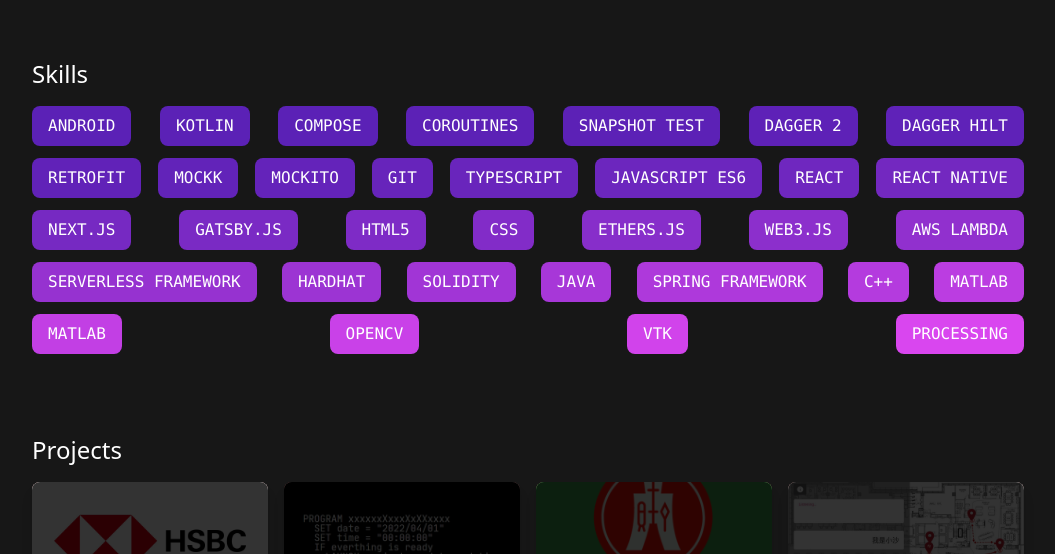
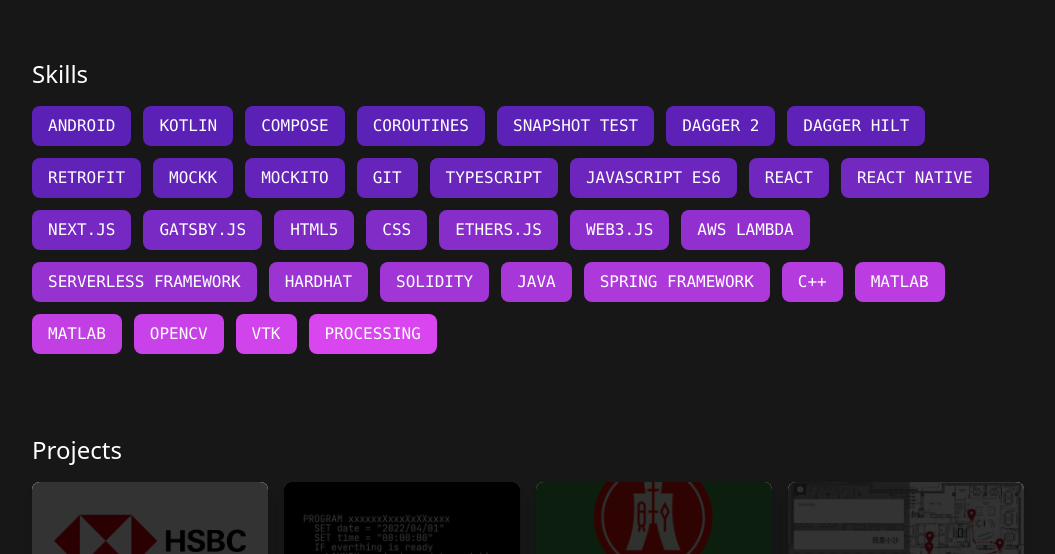
Before and after one commit to jacky-ttt/jacky-ttt.github.io, a Gatsby site: page / in a window 1280 px wide. Shown: the part 742-1296 px from the top of the page, without its empty margins (112-1167 px from the left). Built offline with nearby package versions, Linux system fonts and the light colour scheme; Gatsby itself is replaced by a stand-in of ours.

Commit message:
back to none

```diff
--- a/src/pages/index.tsx
+++ b/src/pages/index.tsx
@@ -254,7 +254,7 @@ const IndexPage = () => {
 
         <div className="animate-in fade-in slide-in-from-top-6 duration-1000">
           <p className="mt-20 mb-4 text-2xl font-sans text-white">Skills</p>
-          <div className="flex flex-wrap justify-between gap-2 sm:gap-3 text-white">
+          <div className="flex flex-wrap gap-2 sm:gap-3 text-white">
             {skills.map((skill: string, index: number) =>
               <SkillCard key={index} name={skill} bgColor={skillPillBgColors[index]} />
             )}
```
